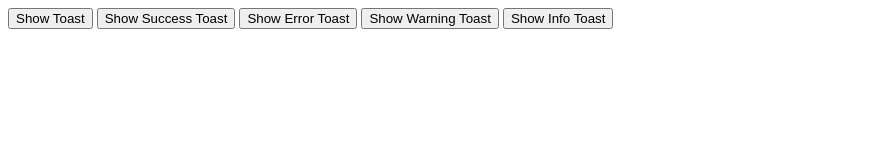
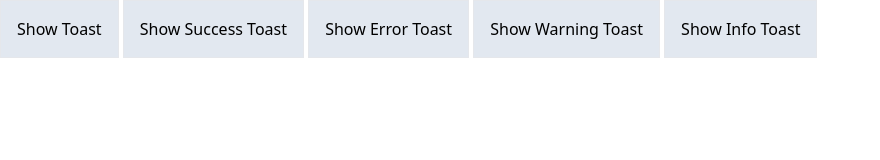
Before and after one commit to pphatdev/sonner, a website: page index.html in a window 1280 px wide. Shown: the whole page, without its empty margins (0-880 px from the left). Drawn offline with Linux system fonts and the light colour scheme.

Commit message:
set tailwindcss for styling

```diff
--- a/index.html
+++ b/index.html
@@ -3,7 +3,7 @@
 
 <head>
     <title>sonner-js example</title>
-    <link rel="stylesheet" href="./src/index.css" />
+    <link rel="stylesheet" href="./public/styles.css" />
     <script type="module">
         import { Sonner } from "./src/sonner.js";
         window.Sonner = Sonner
@@ -19,11 +19,11 @@
 </head>
 
 <body>
-    <button onclick="Sonner.show('This is a sample toast')">Show Toast</button>
-    <button onclick="Sonner.success('This is a sample toast')"> Show Success Toast </button>
-    <button onclick="Sonner.error('This is a sample toast')"> Show Error Toast </button>
-    <button onclick="Sonner.warning('This is a sample toast')"> Show Warning Toast </button>
-    <button onclick="Sonner.info('This is a sample toast')">  Show Info Toast </button>
+    <button class="bg-slate-200 border p-4" onclick="Sonner.show('This is a sample toast')">Show Toast</button>
+    <button class="bg-slate-200 border p-4" onclick="Sonner.success('This is a sample toast')"> Show Success Toast </button>
+    <button class="bg-slate-200 border p-4" onclick="Sonner.error('This is a sample toast')"> Show Error Toast </button>
+    <button class="bg-slate-200 border p-4" onclick="Sonner.warning('This is a sample toast')"> Show Warning Toast </button>
+    <button class="bg-slate-200 border p-4" onclick="Sonner.info('This is a sample toast')">  Show Info Toast </button>
 </body>
 
 </html>
--- a/src/index.css
+++ b/src/index.css
@@ -1,3 +1,7 @@
+@tailwind base;
+@tailwind components;
+@tailwind utilities;
+
 html[dir="ltr"],
 [data-sonner-toaster][dir="ltr"] {
     --toast-icon-margin-start: -3px;
--- /dev/null
+++ b/tailwind.config.js
@@ -0,0 +1,11 @@
+/** @type {import('tailwindcss').Config} */
+module.exports = {
+  content: [
+    "./public/**/*.{js,html}",
+    "*.{js,html}",
+  ],
+  theme: {
+    extend: {},
+  },
+  plugins: [],
+}
```
Also changed, not shown: package.json (+5 -2 lines), public/styles.css (added), 1 other file.
